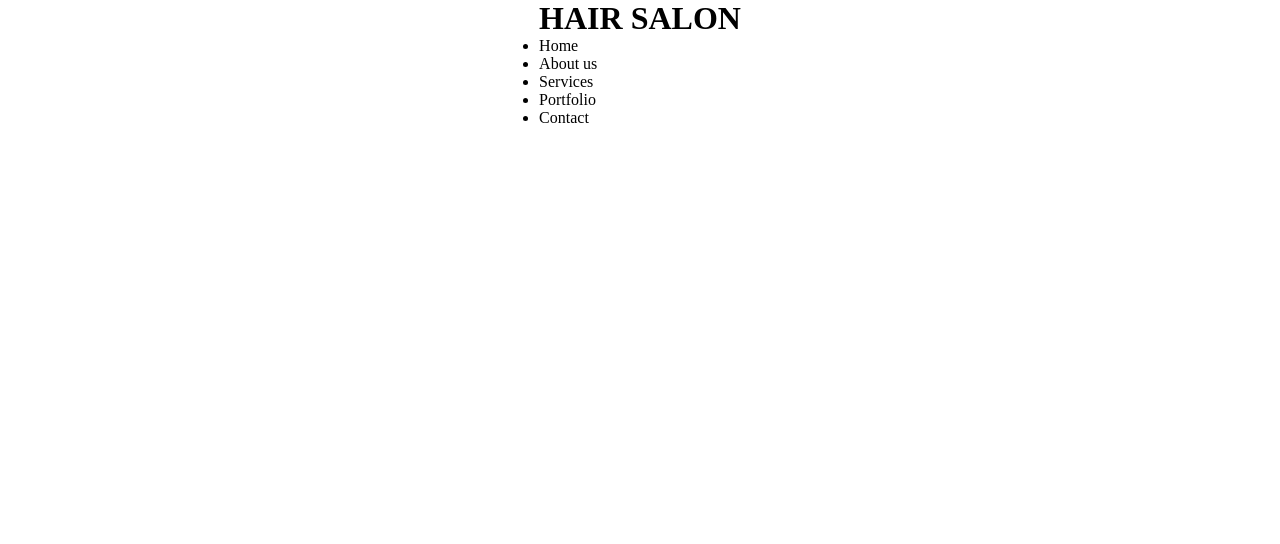
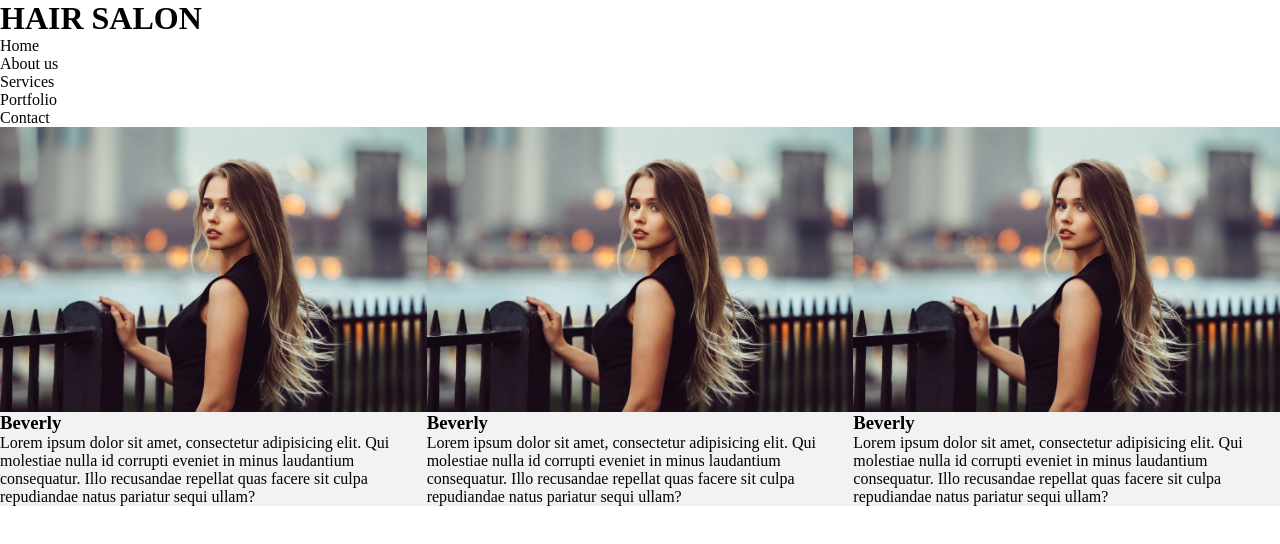
Before and after one commit to AnthoLC77/HAIR_SALON, a plain HTML site: page index.html in a window 1280 px wide. Shown: the top 544 px of the page. Drawn offline with Linux system fonts and the light colour scheme.

Commit message:
ADD remove container

```diff
--- a/index.html
+++ b/index.html
@@ -7,7 +7,6 @@
     <title>Hair Salon</title>
   </head>
   <body>
-    <div class="container">
       <header>
         <h1>HAIR SALON</h1>
         <nav>
@@ -28,11 +27,48 @@
       <section class="Our_service_container">
         <h2></h2>
       </section>
-      <section class="portfolio_container"></section>
+      <section class="portfolio_container">
+        <div class="user_portfolio">
+          <img src="img/portfolio3.png" alt="femme" />
+          <div class="info_user">
+            <h3>Beverly</h3>
+            <p>
+              Lorem ipsum dolor sit amet, consectetur adipisicing elit. Qui
+              molestiae nulla id corrupti eveniet in minus laudantium
+              consequatur. Illo recusandae repellat quas facere sit culpa
+              repudiandae natus pariatur sequi ullam?
+            </p>
+          </div>
+        </div>
+        <div class="user_portfolio">
+          <img src="img/portfolio3.png" alt="femme" />
+          <div class="info_user">
+            <h3>Beverly</h3>
+            <p>
+              Lorem ipsum dolor sit amet, consectetur adipisicing elit. Qui
+              molestiae nulla id corrupti eveniet in minus laudantium
+              consequatur. Illo recusandae repellat quas facere sit culpa
+              repudiandae natus pariatur sequi ullam?
+            </p>
+          </div>
+        </div>
+        <div class="user_portfolio">
+            <img src="img/portfolio3.png" alt="femme" />
+            <div class="info_user">
+                <h3>Beverly</h3>
+                <p>
+                  Lorem ipsum dolor sit amet, consectetur adipisicing elit. Qui
+                  molestiae nulla id corrupti eveniet in minus laudantium
+                  consequatur. Illo recusandae repellat quas facere sit culpa
+                  repudiandae natus pariatur sequi ullam?
+                </p>
+              </div>
+            </div>
+        </div>
+      </section>
       <section class="what_we_do_container"></section>
       <section class="our team"></section>
       <section class="contact us"></section>
       <footer></footer>
-    </div>
   </body>
 </html>
--- a/style.css
+++ b/style.css
@@ -9,11 +9,20 @@ body {
     height: 100vw;
 }
 
-.container {
+
+/* PORTFOLIO */
+
+.portfolio_container {
     display: flex;
-    justify-content: center;
-    align-items: center;
+    background-color: #f2f2f2;
     width: 100%;
-    padding: ;
+}
 
+.portfolio_container img {
+    width: 100%;
 }
+
+.user_portfolio {
+    display: flex;
+    flex-direction: column;
+}
```
Also changed, not shown: img/photo1.png (added), img/portfolio1.jpg (added), img/portfolio2.png (added), img/portfolio3.png (added).
